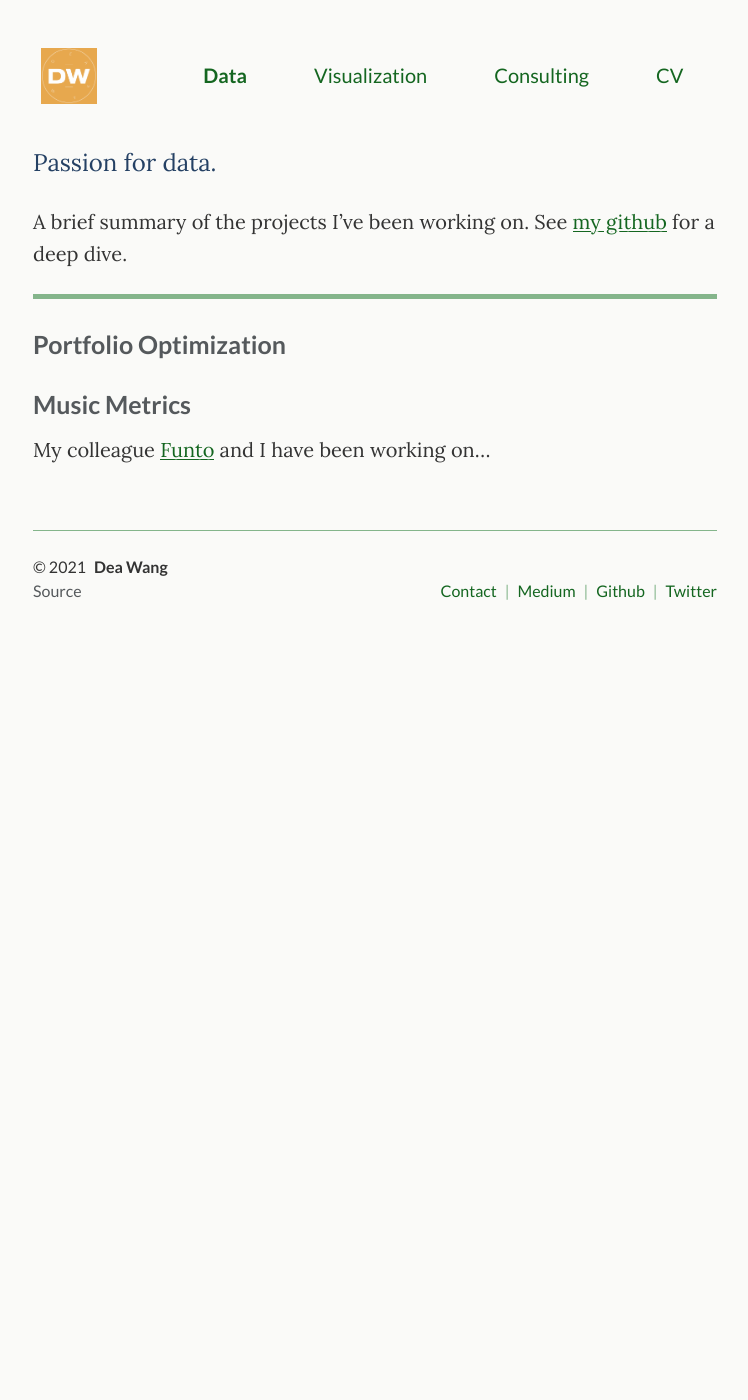
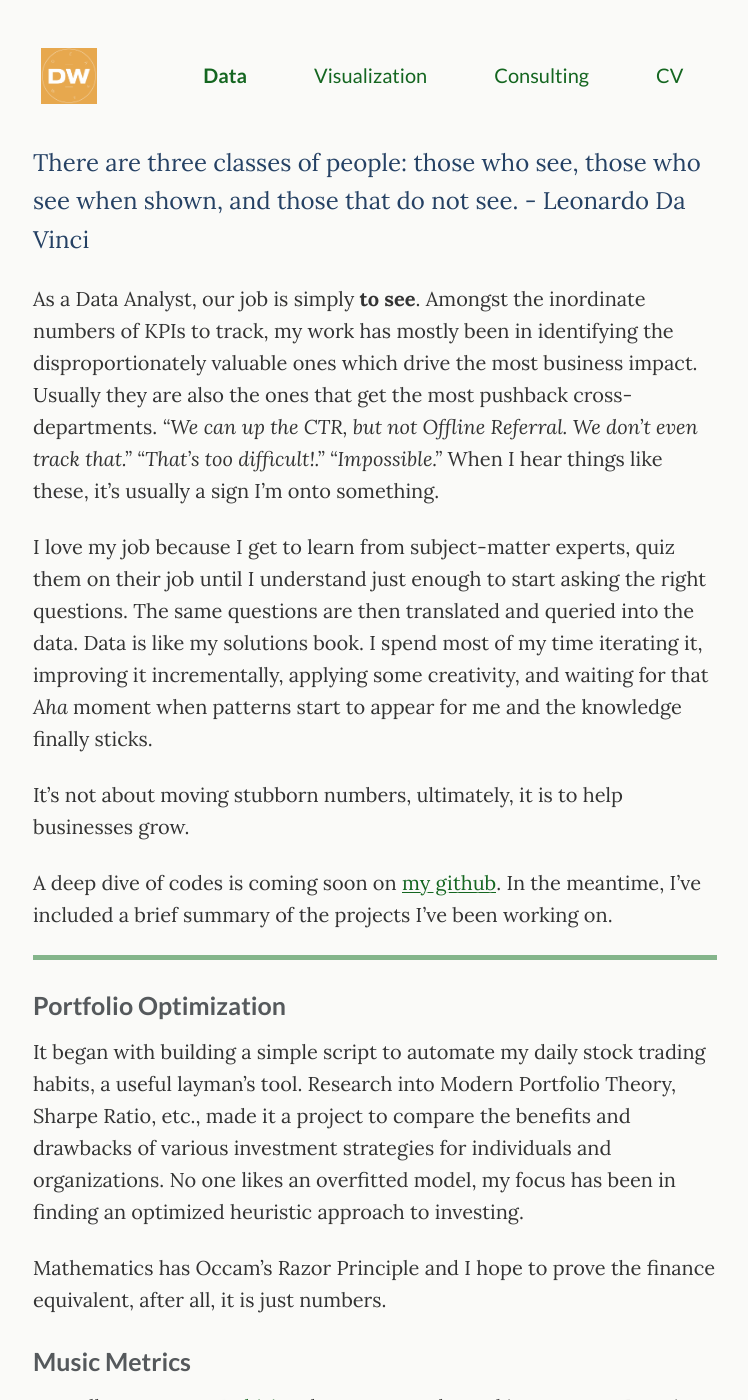
Before and after one commit to deawyk/deawyk.github.io, a Jekyll site: the page built from _pages/data.md, in a window 1280 px wide and 1400 px high. Shown: the whole window, without its empty margins (265-1013 px from the left). Built offline with Jekyll 4.4.1, drawn with Linux system fonts in a browser that asks for light colours; some of the changed text lies outside the part shown.

Commit message:
Update data.md

```diff
--- a/_pages/data.md
+++ b/_pages/data.md
@@ -8,7 +8,7 @@ permalink: /data/
 
 <div class="pretty-links">
 
-<div class="lead lead-about"> Passion for data.
+<div class="lead lead-about"> There are three classes of people: those who see, those who see when shown, and those that do not see. - Leonardo Da Vinci
 </div>
 
 <!-- {::nomarkdown}
@@ -17,11 +17,26 @@ permalink: /data/
 </figure>
 {:/} -->
 
-A brief summary of the projects I've been working on. See [my github](https://github.com/deawyk) for a deep dive.
+As a Data Analyst, our job is simply __to see__. Amongst the inordinate numbers of KPIs to track, my work has mostly been in identifying the disproportionately valuable ones which drive the most business impact. Usually they are also the ones that get the most pushback cross-departments.
+_"We can up the CTR, but not Offline Referral. We don't even track that."
+"That's too difficult!."
+"Impossible."_
+When I hear things like these, it's usually a sign I'm onto something.
+
+I love my job because I get to learn from subject-matter experts, quiz them on their job until I understand just enough to start asking the right questions. The same questions are then translated and queried into the data. Data is like my solutions book. I spend most of my time iterating it, improving it incrementally, applying some creativity, and waiting for that _Aha_ moment when patterns start to appear for me and the knowledge finally sticks.
+
+It's not about moving stubborn numbers, ultimately, it is to help businesses grow.
+
+A deep dive of codes is coming soon on [my github](https://github.com/deawyk). In the meantime, I've included a brief summary of the projects I've been working on.
 
 ---
 
 ### Portfolio Optimization
+It began with building a simple script to automate my daily stock trading habits, a useful layman's tool. Research into Modern Portfolio Theory, Sharpe Ratio, etc., made it a project to compare the benefits and drawbacks of various investment strategies for individuals and organizations. No one likes an overfitted model, my focus has been in finding an optimized heuristic approach to investing.
+
+Mathematics has Occam’s Razor Principle and I hope to prove the finance equivalent, after all, it is just numbers.
 
 ### Music Metrics
-My colleague [Funto]() and I have been working on...
+My colleague [Funto Dabiri]() and I are currently working on an NLP project compiling culturally relevant cities found in hip-hop lyrics throughout the decades. Our goal is to discover the impact soft power and pop culture have on economic development and vice-versa: how artists use their cities as the backdrop to secure loyal consumers. We look to quantify the impact art has in dollar value, and the influence emotions play in our purchasing choices and power.
+
+The shoulders of giants whom we stand upon: [pycmc](https://pypi.org/project/pycmc/)-python Chartmetric API client, [LyricsGenius](https://lyricsgenius.readthedoc.io/en/master/)-python client for the Genius.com API
```
